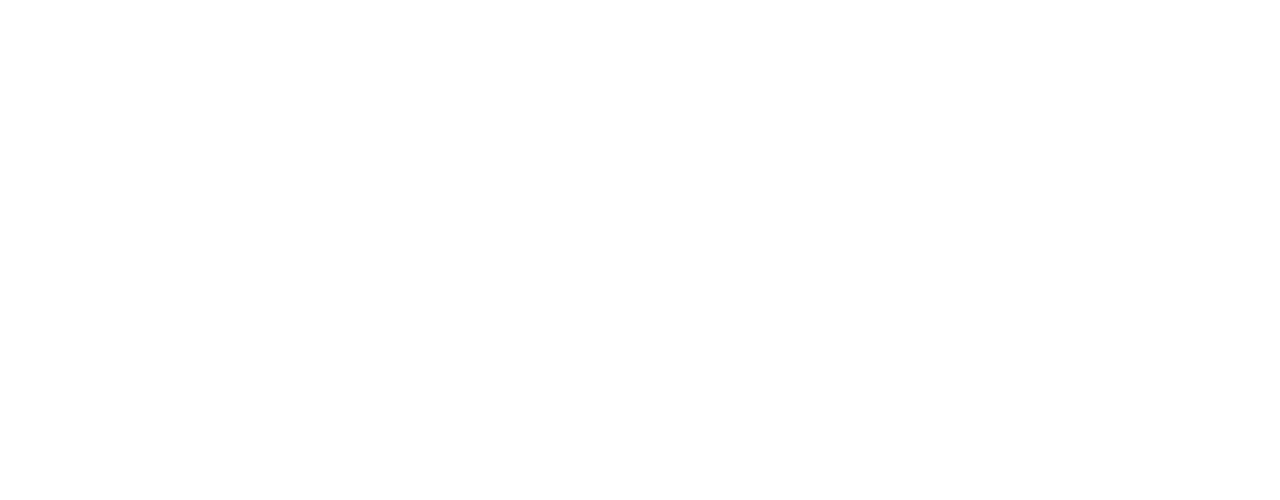
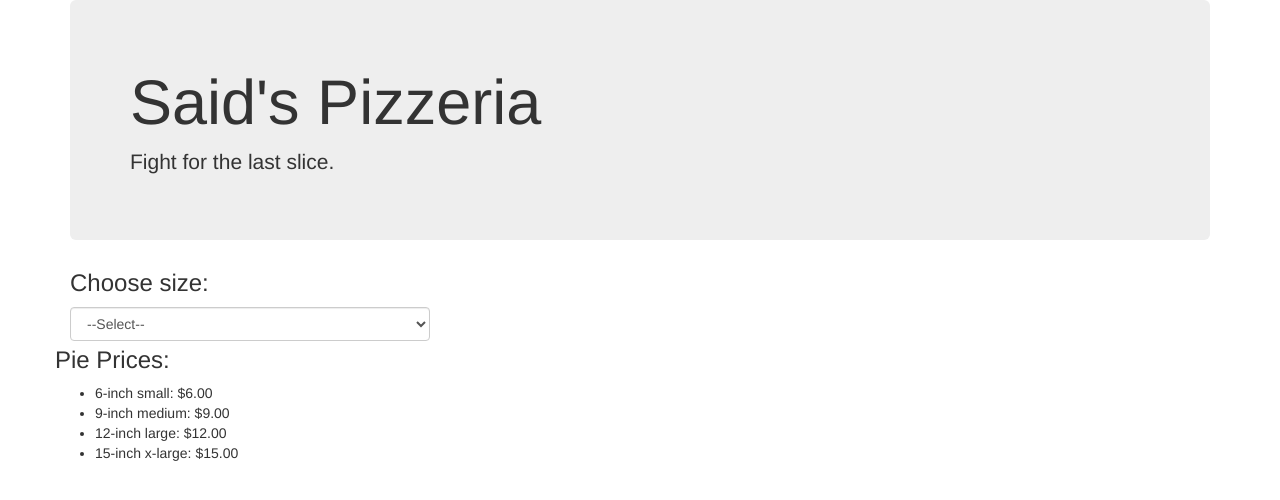
Before and after one commit to ahmeds5/pizza-order, a plain HTML site: page index.html in a window 1280 px wide. Drawn offline with nearby package versions, Linux system fonts and the light colour scheme.

Commit message:
add form, select boxes for the size of the pizza.

```diff
--- a/index.html
+++ b/index.html
@@ -11,6 +11,47 @@
   <title>Pizza Order</title>
 </head>
   <body>
+    <div class="container">
+      <div class="jumbotron">
+        <h1>Said's Pizzeria</h1>
+        <p>
+          Fight for the last slice.
+        </p>
+      </div>
+      <h3>Choose size:</h3>
+      <form id="pizza">
+        <div class="row">
+          <div class="col-md-4">
+            <select class="form-control sizes" id="pizzaSize">
+              <option>--Select--</option>
+              <option id="small" value="9">Small</option>
+              <option id="medium" value="12">Medium</option>
+              <option id="large" value="15">Large</option>
+              <option id="xLarge" value="18">X-large</option>
+            </select>
+          </div><br>
+          <div class="prices">
+            <h3>Pie Prices:</h3>
+              <ul>
+                <li>6-inch small: $6.00</li>
+                <li>9-inch medium: $9.00</li>
+                <li>12-inch large: $12.00</li>
+                <li>15-inch x-large: $15.00</li>
+              </ul>
+          </div>
+        </div>
 
+      </form>
+
+
+
+
+
+
+
+
+
+
+    </div>
   </body>
 </html>
```
